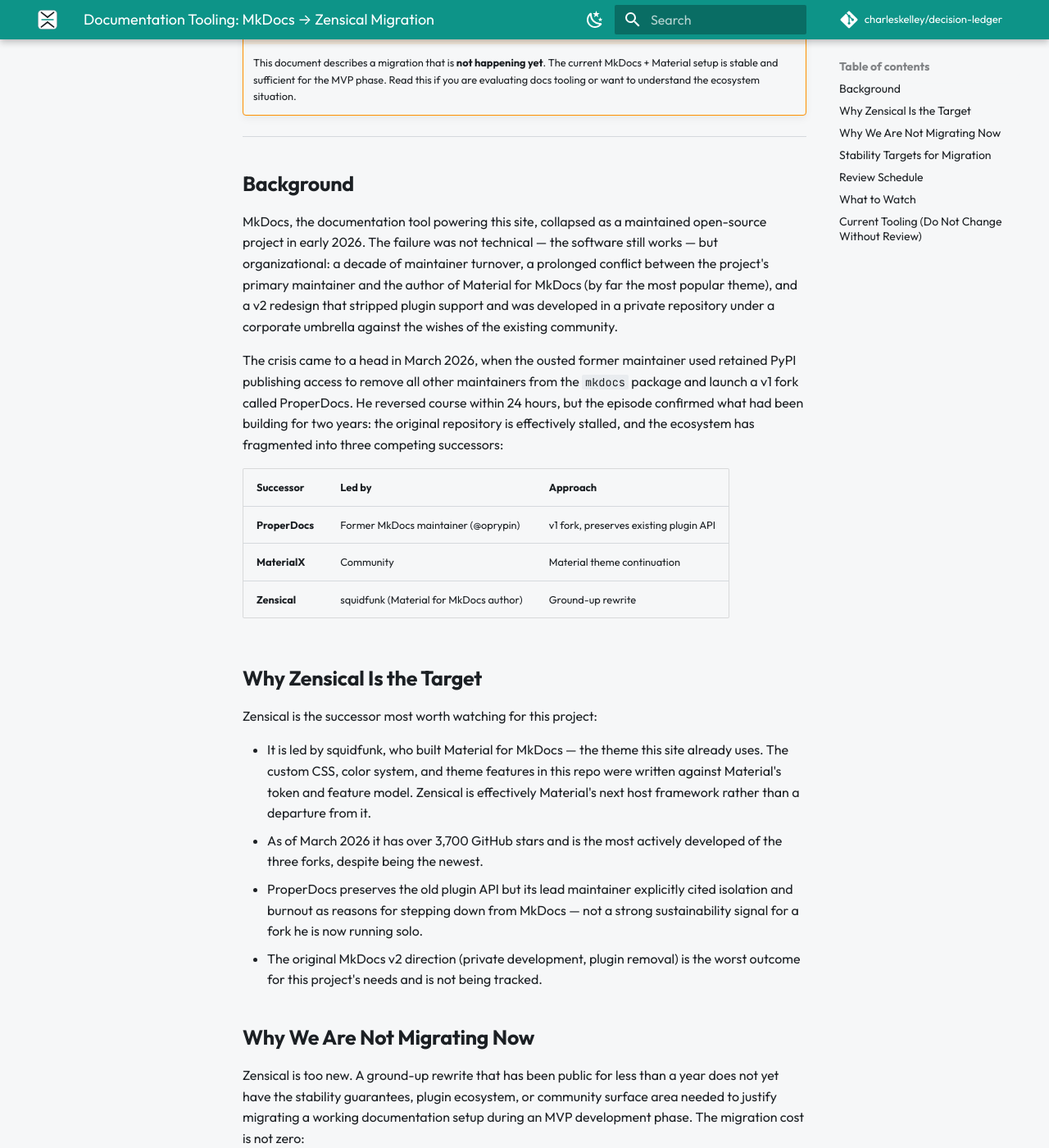
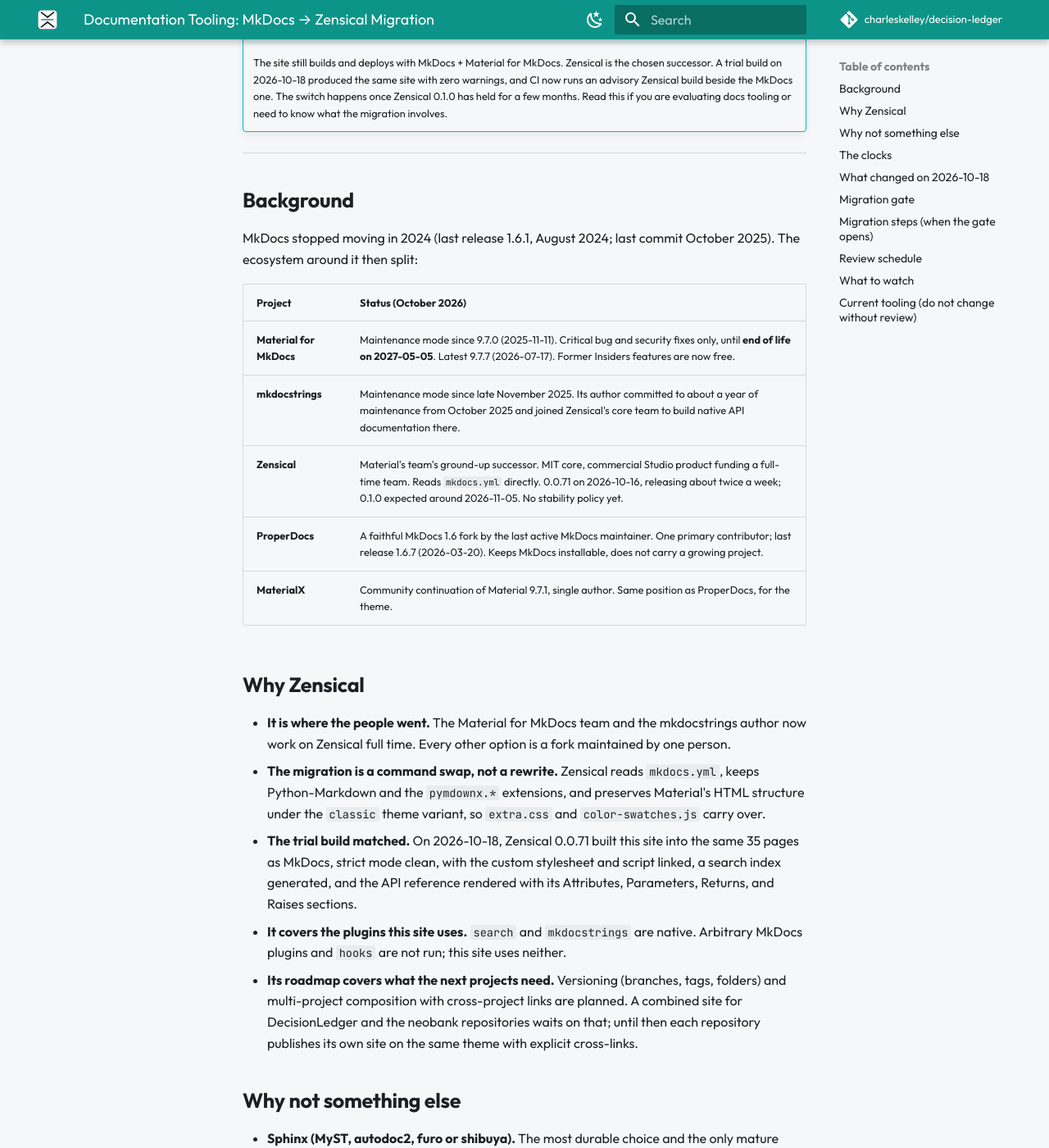
Before and after one commit to charleskelley/decision-ledger, an MkDocs documentation site: the page built from docs/development/docs-migration.md, in a window 1280 px wide and 1400 px high, scrolled down 253 px. Shown: the whole window at 82% size. Built offline with MkDocs 1.6.1 and Material for MkDocs 9.7.7, drawn with Linux system fonts in a browser that asks for light colours; comment, search, counter and statistics services are not loaded; some of the changed text lies outside the part shown.

Commit message:
build(docs): prepare the Zensical migration
Pin mkdocstrings to 1.x so the API reference builds under both MkDocs and Zensical, upgrade Material to the 9.7.7 security release, run an advisory Zensical strict build in CI, and rewrite the migration note with the corrected end-of-life date, the trial result, and the 0.1.0 gate.

````diff
--- a/docs/development/docs-migration.md
+++ b/docs/development/docs-migration.md
@@ -1,137 +1,141 @@
 # Documentation Tooling: MkDocs → Zensical Migration
 
-!!! warning "Planned future migration — no action required now"
-    This document describes a migration that is **not happening yet**. The current
-    MkDocs + Material setup is stable and sufficient for the MVP phase. Read this if
-    you are evaluating docs tooling or want to understand the ecosystem situation.
+!!! info "Status 2026-10-18 — migration planned, not yet executed"
+    The site still builds and deploys with MkDocs + Material for MkDocs.
+    Zensical is the chosen successor. A trial build on 2026-10-18 produced the
+    same site with zero warnings, and CI now runs an advisory Zensical build
+    beside the MkDocs one. The switch happens once Zensical 0.1.0 has held
+    for a few months. Read this if you are evaluating docs tooling or need to
+    know what the migration involves.
 
 ---
 
 ## Background
 
-MkDocs, the documentation tool powering this site, collapsed as a maintained
-open-source project in early 2026. The failure was not technical — the software
-still works — but organizational: a decade of maintainer turnover, a prolonged
-conflict between the project's primary maintainer and the author of Material for
-MkDocs (by far the most popular theme), and a v2 redesign that stripped plugin
-support and was developed in a private repository under a corporate umbrella
-against the wishes of the existing community.
+MkDocs stopped moving in 2024 (last release 1.6.1, August 2024; last commit
+October 2025). The ecosystem around it then split:
 
-The crisis came to a head in March 2026, when the ousted former maintainer used
-retained PyPI publishing access to remove all other maintainers from the
-`mkdocs` package and launch a v1 fork called ProperDocs. He reversed course
-within 24 hours, but the episode confirmed what had been building for two
-years: the original repository is effectively stalled, and the ecosystem has
-fragmented into three competing successors:
+| Project | Status (October 2026) |
+|---------|-----------------------|
+| **Material for MkDocs** | Maintenance mode since 9.7.0 (2025-11-11). Critical bug and security fixes only, until **end of life on 2027-05-05**. Latest 9.7.7 (2026-07-17). Former Insiders features are now free. |
+| **mkdocstrings** | Maintenance mode since late November 2025. Its author committed to about a year of maintenance from October 2025 and joined Zensical's core team to build native API documentation there. |
+| **Zensical** | Material's team's ground-up successor. MIT core, commercial Studio product funding a full-time team. Reads `mkdocs.yml` directly. 0.0.71 on 2026-10-16, releasing about twice a week; 0.1.0 expected around 2026-11-05. No stability policy yet. |
+| **ProperDocs** | A faithful MkDocs 1.6 fork by the last active MkDocs maintainer. One primary contributor; last release 1.6.7 (2026-03-20). Keeps MkDocs installable, does not carry a growing project. |
+| **MaterialX** | Community continuation of Material 9.7.1, single author. Same position as ProperDocs, for the theme. |
 
-| Successor | Led by | Approach |
-|-----------|--------|----------|
-| **ProperDocs** | Former MkDocs maintainer (@oprypin) | v1 fork, preserves existing plugin API |
-| **MaterialX** | Community | Material theme continuation |
-| **Zensical** | squidfunk (Material for MkDocs author) | Ground-up rewrite |
+## Why Zensical
 
-## Why Zensical Is the Target
+- **It is where the people went.** The Material for MkDocs team and the
+  mkdocstrings author now work on Zensical full time. Every other option is a
+  fork maintained by one person.
+- **The migration is a command swap, not a rewrite.** Zensical reads
+  `mkdocs.yml`, keeps Python-Markdown and the `pymdownx.*` extensions, and
+  preserves Material's HTML structure under the `classic` theme variant, so
+  `extra.css` and `color-swatches.js` carry over.
+- **The trial build matched.** On 2026-10-18, Zensical 0.0.71 built this site
+  into the same 35 pages as MkDocs, strict mode clean, with the custom
+  stylesheet and script linked, a search index generated, and the API
+  reference rendered with its Attributes, Parameters, Returns, and Raises
+  sections.
+- **It covers the plugins this site uses.** `search` and `mkdocstrings` are
+  native. Arbitrary MkDocs plugins and `hooks` are not run; this site uses
+  neither.
+- **Its roadmap covers what the next projects need.** Versioning (branches,
+  tags, folders) and multi-project composition with cross-project links are
+  planned. A combined site for DecisionLedger and the neobank repositories
+  waits on that; until then each repository publishes its own site on the
+  same theme with explicit cross-links.
 
-Zensical is the successor most worth watching for this project:
+## Why not something else
 
-- It is led by squidfunk, who built Material for MkDocs — the theme this site
-  already uses. The custom CSS, color system, and theme features in this repo
-  were written against Material's token and feature model. Zensical is
-  effectively Material's next host framework rather than a departure from it.
-- As of March 2026 it has over 3,700 GitHub stars and is the most actively
-  developed of the three forks, despite being the newest.
-- ProperDocs preserves the old plugin API but its lead maintainer explicitly
-  cited isolation and burnout as reasons for stepping down from MkDocs — not
-  a strong sustainability signal for a fork he is now running solo.
-- The original MkDocs v2 direction (private development, plugin removal) is
-  the worst outcome for this project's needs and is not being tracked.
+- **Sphinx (MyST, autodoc2, furo or shibuya).** The most durable choice and
+  the only mature cross-repository linking story (intersphinx). It costs a
+  rewrite of every page's Material-flavored Markdown, a new docstring
+  toolchain, and the design system. The fallback if Zensical fails, not the
+  plan.
+- **Starlight, Docusaurus, Fumadocs.** JavaScript toolchains with no native
+  Python docstring story; the API reference becomes a lossy export step.
+- **Antora.** Multi-repository assembly is native, but AsciiDoc only.
+- **Hosted platforms (Mintlify and similar).** Vendor lock-in for an
+  open-source repository, with the same Python reference gap.
 
-## Why We Are Not Migrating Now
+## The clocks
 
-Zensical is too new. A ground-up rewrite that has been public for less than a
-year does not yet have the stability guarantees, plugin ecosystem, or community
-surface area needed to justify migrating a working documentation setup during
-an MVP development phase. The migration cost is not zero:
+1. **mkdocstrings, around end of 2026.** The binding one. Eight reference
+   pages, the Google-docstring rendering, and `griffe-pydantic` depend on it.
+   Under Zensical it keeps working pinned at 1.x (verified in the trial);
+   Zensical's native API documentation may replace it.
+2. **Material for MkDocs, 2027-05-05.** The outer bound.
 
-- **PyMdown Extensions** (`pymdownx.superfences`, `pymdownx.highlight`,
-  `pymdownx.tabbed`, `pymdownx.details`, `pymdownx.snippets`,
-  `pymdownx.inlinehilite`) are a separate dependency from the theme. Zensical
-  needs to document stable compatibility with this extension set before
-  migration is viable.
-- The custom JavaScript (`color-swatches.js`) and CSS (`extra.css`) were
-  written against Material's CSS variable model and theme API. Until Zensical
-  publishes a stable theme API, rewriting these against a moving target is
-  wasteful.
-- MkDocs Material continues to work on the current MkDocs v1 baseline. There
-  is no breakage to fix — this is a proactive migration planning exercise, not
-  an emergency.
+## What changed on 2026-10-18
 
-The right time to migrate is when Zensical has earned trust, not when MkDocs
-has failed enough to force our hand.
+- `mkdocstrings[python]` pinned to `>=1.0,<2` (was `<1`). Zensical requires
+  pymdown-extensions 12, which mkdocstrings 0.30 cannot load; 1.x works with
+  both builders.
+- `mkdocs-material` upgraded in the lock to the latest 9.7.x security-fix
+  release.
+- `.github/workflows/docs.yaml` gained an advisory `zensical` job
+  (`uv run --with zensical zensical build --strict`, `continue-on-error`).
+  It installs the current Zensical release on purpose, so drift against
+  upstream shows up on every docs push without blocking the deploy.
 
-## Stability Targets for Migration
+## Migration gate
 
-Migration becomes reasonable when **all** of the following are true:
+Switch the production build when **all** of these hold:
 
-- [ ] **Zensical 1.0 stable release** — a versioned release with a public
-      changelog and a stated stability policy (no breaking changes without a
-      deprecation period). Pre-1.0 releases do not count.
-- [ ] **PyMdown Extensions compatibility** — official documentation or a
-      confirmed community migration path for the full `pymdownx.*` extension
-      set used in `mkdocs.yml`. Specifically: `superfences`, `highlight`,
-      `tabbed`, `details`, `snippets`, `inlinehilite`.
-- [ ] **Theme customization API** — a documented, stable API for custom CSS
-      variables and JavaScript hooks equivalent to what Material for MkDocs
-      provides today. The color token system in `extra.css` and the
-      `color-swatches.js` hook both depend on this.
-- [ ] **Plugin ecosystem parity** — the `search` plugin (or a first-party
-      equivalent) ships with feature parity including instant navigation,
-      search highlighting, and search sharing.
-- [ ] **3+ months of stable releases** — at least three months between the
-      1.0 release and the migration attempt, with no breaking changes in that
-      window. This gives the community time to surface regressions before
-      we commit migration effort.
+- [ ] **Zensical 0.1.0 released** with a public changelog.
+- [ ] **Three months of releases after 0.1.0** with no change that breaks
+      the advisory CI build.
+- [ ] **Advisory CI build green** on `main` for the same window.
+- [ ] **Visual check** of the `classic` variant against the current site:
+      palette, fonts, navigation tabs, code annotations, swatches.
+- [ ] **mkdocstrings path decided**: stay on mkdocstrings 1.x under Zensical,
+      or adopt Zensical's native API documentation once it covers Google
+      docstrings and Pydantic models.
 
-## Review Schedule
+## Migration steps (when the gate opens)
 
-Check the following at each interval and update this document with findings:
+1. Set `theme.variant: classic` in `mkdocs.yml` (ignored by MkDocs).
+2. Replace `uv run mkdocs build --strict` with `uv run --with zensical
+   zensical build --strict` in the `build` job; drop the advisory job; add
+   `zensical` to the `docs` dependency group and pin it.
+3. Rebuild locally, diff the page set against a MkDocs build, and open the
+   reference pages.
+4. Remove `mkdocs` and `mkdocs-material` from the `docs` group once the
+   Zensical build has deployed cleanly. Keep `mkdocs.yml`; moving to
+   `zensical.toml` is a separate, later change.
+
+## Review schedule
 
 | Date | Check |
 |------|-------|
-| **2026-05-06** | Status check (no migration). Latest Zensical release is **v0.0.40** (2026-05-04); weekly release cadence with ongoing API changes; no public ETA for 1.0. Drop-in compatibility with `mkdocs.yml`, the custom `extra.css` / `color-swatches.js` (HTML structure preserved), and `pymdownx.*` (Python Markdown extensions still work) is confirmed by upstream — so waiting costs nothing. Bar not met: 1.0 missing and no 3-month stability window. Defer per existing schedule; next review 2026-06-01. |
-| **2026-06-01** | Has Zensical published a 1.0 release candidate or roadmap? Has the PyMdown Extensions compatibility story clarified? Is ProperDocs still actively maintained, or has it stalled? |
-| **2026-09-01** | Has Zensical 1.0 shipped? Are any early adopters in the Material community reporting stable migrations? |
-| **2026-12-01** | Full evaluation against all stability targets above. If all targets are met, draft a migration plan for the following quarter. |
+| 2026-05-06 | Zensical v0.0.40; drop-in compatibility confirmed upstream; deferred. |
+| 2026-10-18 | Trial build matched MkDocs output with zero warnings. Pin bump, lock upgrade, advisory CI job added (above). Material end of life corrected to 2027-05-05. Next review after 0.1.0. |
+| **2026-12-01** | Has 0.1.0 shipped? Is the advisory job green? What does the mkdocstrings maintenance notice say now? |
+| **2027-02-01** | Gate check. If open, run the migration steps. If 0.1.0 has slipped, decide between waiting and pinning mkdocstrings 1.x for the remaining Material window. |
 
-If Zensical ships a stable 1.0 with documented PyMdown compatibility before
-the September check, pull the evaluation forward — do not wait for a calendar
-date if the evidence is already there.
+## What to watch
 
-## What to Watch
+- [Zensical releases](https://github.com/zensical/zensical/releases) and
+  [roadmap](https://zensical.org/roadmap/)
+- [Zensical MkDocs plugin support](https://zensical.org/docs/compatibility/mkdocs/plugins/)
+  and [migration guide](https://zensical.org/docs/compatibility/mkdocs/migration/)
+- [Material for MkDocs changelog](https://squidfunk.github.io/mkdocs-material/changelog/)
+  for the end-of-life date and security releases
+- [mkdocstrings](https://mkdocstrings.github.io/) for the maintenance notice
 
-- [Zensical GitHub repository](https://github.com/zensical/zensical) — star
-  trajectory, release cadence, issue closure rate
-- [Material for MkDocs GitHub Discussions](https://github.com/squidfunk/mkdocs-material/discussions) —
-  squidfunk's announcements and migration guidance will appear here before
-  anywhere else
-- [PyMdown Extensions repository](https://github.com/facelessuser/pymdown-extensions) —
-  watch for any compatibility announcements or migration guides targeting
-  Zensical
-- The ProperDocs fork — if it gains significant traction it becomes a lower-
-  risk migration path (same plugin API, no rewrite), but its bus-factor is
-  currently one person
-
-## Current Tooling (Do Not Change Without Review)
-
-For reference, the current docs stack this migration plan applies to:
+## Current tooling (do not change without review)
 
 ```
 mkdocs                     # core site generator — v1 branch
-mkdocs-material            # theme — Material for MkDocs by squidfunk
+mkdocs-material            # theme — maintenance mode, EOL 2027-05-05
+mkdocstrings[python] 1.x   # API reference; also runs under Zensical
+griffe-pydantic            # Pydantic model rendering for mkdocstrings
 pymdownx.*                 # superfences, highlight, tabbed, details,
                            # snippets, inlinehilite
 docs/stylesheets/extra.css # custom theme overrides, color token system
 docs/stylesheets/color-swatches.js  # hex/rgba swatch injection
 ```
 
-The configuration lives in `mkdocs.yml` at the repo root.
+The configuration lives in `mkdocs.yml` at the repo root. The advisory
+Zensical build lives in `.github/workflows/docs.yaml`.
--- a/pyproject.toml
+++ b/pyproject.toml
@@ -109,7 +109,7 @@ docs = [
     "mkdocs>=1.6,<2",
     "mkdocs-material>=9.5,<10",
     # --- API reference (mkdocstrings, one page per top-level package) ---
-    "mkdocstrings[python]>=0.27,<1",
+    "mkdocstrings[python]>=1.0,<2",
     "griffe-pydantic>=1.0,<2",
     # mkdocstrings auto-formats rendered signatures with ruff if present.
     # Listed here so CI's --no-dev install still picks it up.
````
Also changed, not shown: 2 other files.
